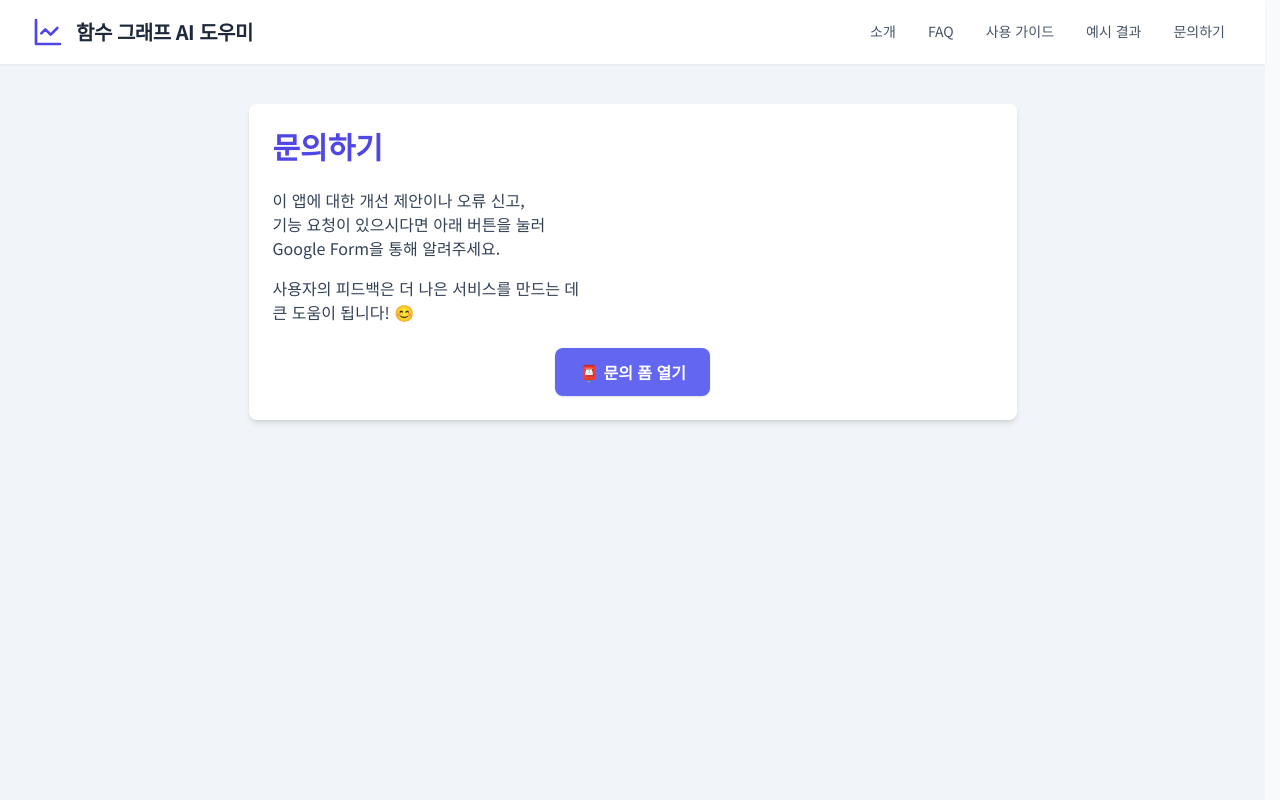
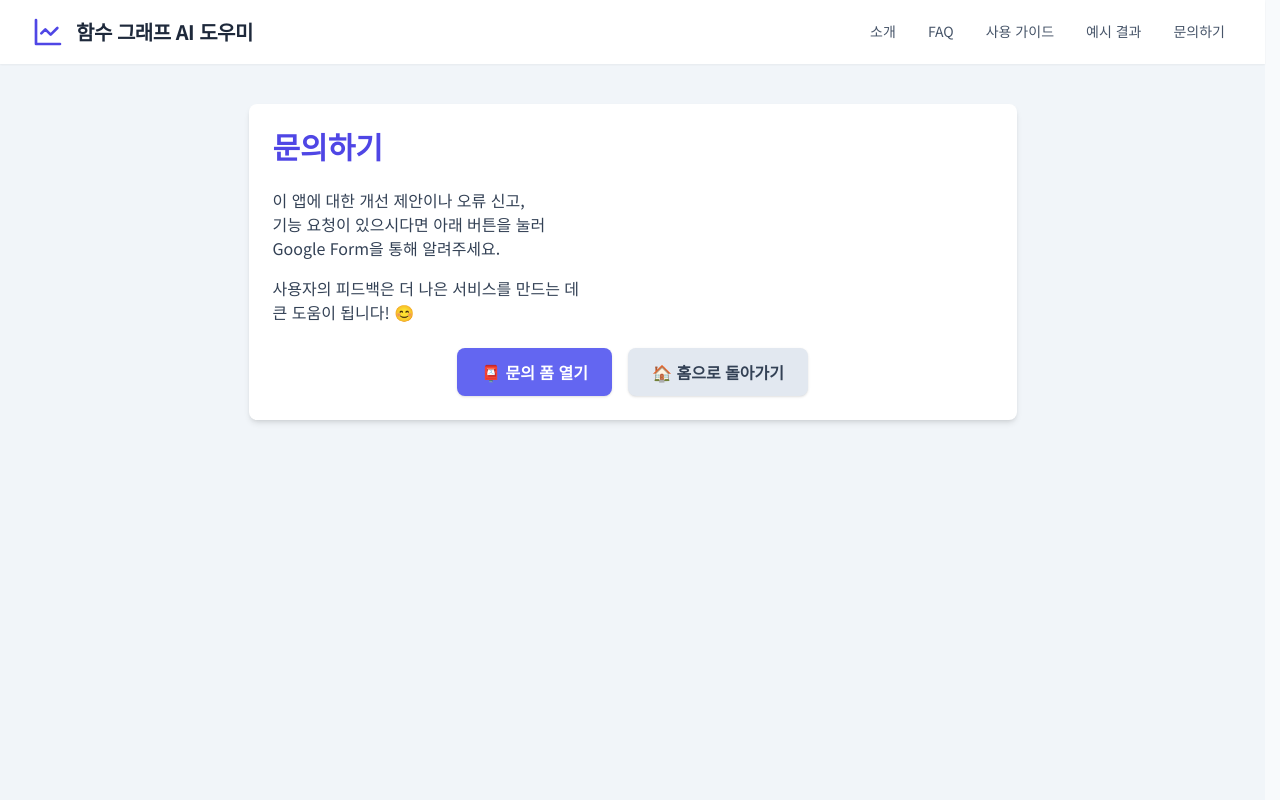
Before and after one commit to kkoshil/function-graph-ai-helper, a React (Vite) app: page /contact in a window 1280 px wide. Shown: the top 800 px of the page. Built offline with nearby package versions, Linux system fonts and the light colour scheme; no server answers.

Commit message:
Update Header & Footer hover style..

```diff
--- a/src/pages/Contact.tsx
+++ b/src/pages/Contact.tsx
@@ -1,6 +1,7 @@
 import React from 'react';
 import { Header } from '../components/Header';
 import { Footer } from '../components/Footer';
+import { Link } from 'react-router-dom';
 
 const Contact: React.FC = () => {
   return (
@@ -18,15 +19,23 @@ const Contact: React.FC = () => {
             사용자의 피드백은 <span className="font-medium">더 나은 서비스를 만드는 데</span><br />
             큰 도움이 됩니다! 😊
           </p>
-          <div className="text-center">
+
+          {/* 버튼 2개 나란히 배치 */}
+          <div className="flex justify-center gap-4">
             <a
               href="https://docs.google.com/forms/d/e/1FAIpQLSfYeZv477m_CYfCP17gHJTfnGHE9gaIqZe5eE-MFmgWaSh8AA/viewform"
               target="_blank"
               rel="noopener noreferrer"
-              className="inline-block px-6 py-3 bg-indigo-500 text-white font-semibold rounded-lg shadow hover:bg-indigo-600 transition"
+              className="px-6 py-3 bg-indigo-500 text-white font-semibold rounded-lg shadow hover:bg-indigo-600 transition"
             >
               📮 문의 폼 열기
             </a>
+            <Link
+              to="/"
+              className="px-6 py-3 bg-slate-200 text-slate-700 font-semibold rounded-lg shadow hover:bg-slate-300 transition"
+            >
+              🏠 홈으로 돌아가기
+            </Link>
           </div>
         </div>
       </main>
```
